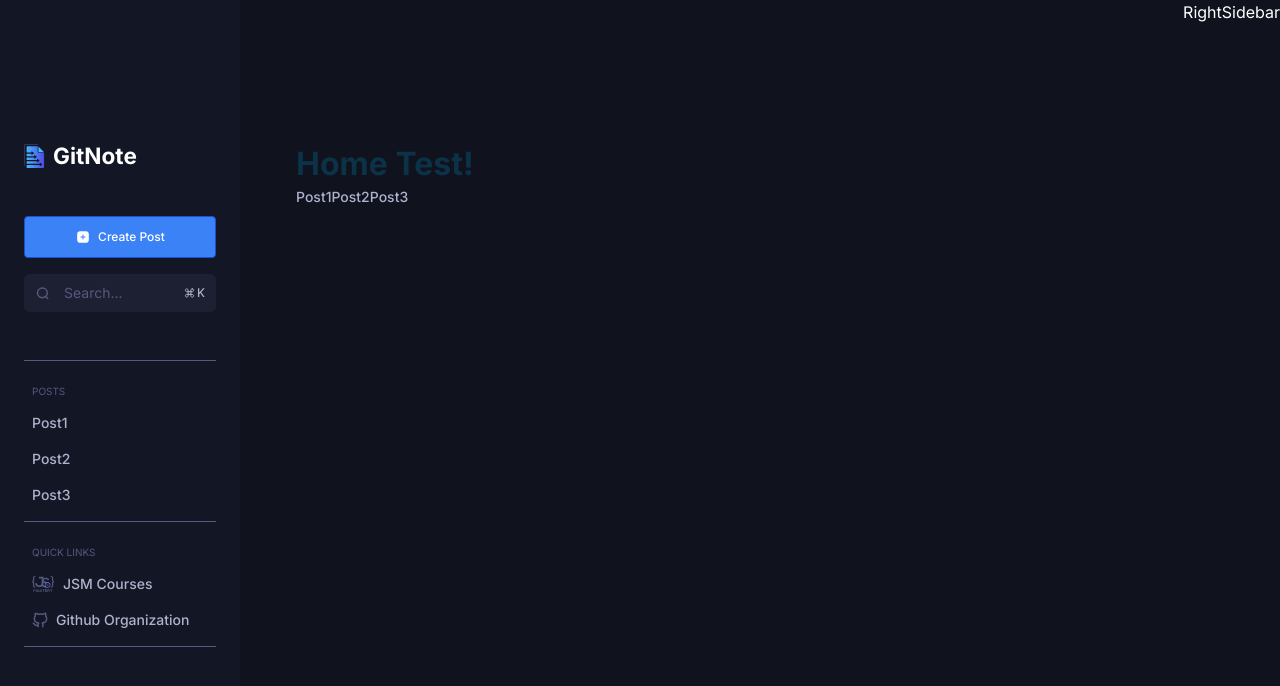
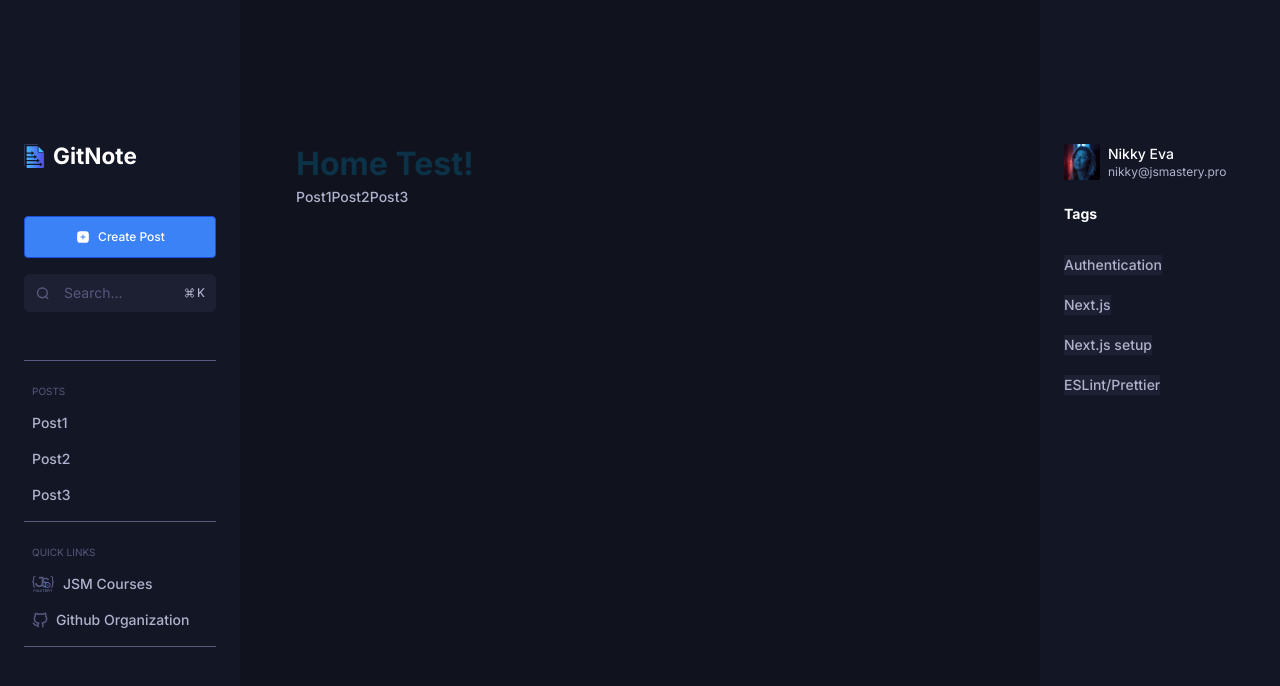
Before and after one commit to DDVVPP/GitNote, a Next.js app: page / in a window 1280 px wide. Shown: the top 686 px of the page. Built offline with nearby package versions, Linux system fonts and the light colour scheme.

Commit message:
feat: initial scaffolding for right sidebar

```diff
--- a/app/(root)/layout.tsx
+++ b/app/(root)/layout.tsx
@@ -1,4 +1,5 @@
 import SideNavbar from '@/components/shared/side-navbar/SideNavbar'
+import RightSidebar from '@/components/shared/rightSidebar/RightSidebar'
 import React from 'react'
 
 const Layout = ({children}: { children: React.ReactNode}) => {
@@ -11,7 +12,7 @@ const Layout = ({children}: { children: React.ReactNode}) => {
             {children}
           </div>
         </section>
-        RightSidebar
+        <RightSidebar/>
       </div>
     </main>
   )
--- /dev/null
+++ b/components/shared/rightSidebar/RightSidebar.tsx
@@ -0,0 +1,44 @@
+/* eslint-disable tailwindcss/no-custom-classname */
+'use client';
+import React from 'react';
+import Image from 'next/image';
+import photo01 from '@/public/photo01.svg';
+
+// Hardcoded placeholder for actual tags
+const tagList = ['Authentication', 'Next.js', 'Next.js setup', 'ESLint/Prettier']
+
+const RightSidebar = () => {
+
+  return (
+    <div className='custom-scrollbar bg-black-800 flex-2 sticky right-0 top-0 z-20 flex h-screen flex-col overflow-y-auto p-6 pt-36 lg:left-0 lg:w-60'>
+      <div className='flex flex-row space-x-2'>
+        <Image
+          src={photo01}
+          alt="Profile photo"
+        />
+        <div className='flex flex-col'>
+          <p className='paragraph-3-medium'>
+            Nikky Eva
+          </p>
+          <p className='text-white-300 paragraph-4-regular'>
+            nikky@jsmastery.pro
+          </p>
+        </div>
+      </div>
+
+      <div className='flex flex-col justify-start py-3'>
+        <h3 className='text-white-100 paragraph-3-bold py-3'>Tags</h3>
+        {tagList.map((tag) => {
+          return (
+          <div key={tag} className='pt-4'>
+            <p className='bg-black-700 text-white-300 paragraph-3-medium inline-block'>{tag}
+            </p>
+          </div>)
+        })}
+
+      </div>
+    </div>
+  )
+}
+
+export default RightSidebar;
```
Also changed, not shown: public/photo01.svg (added).
